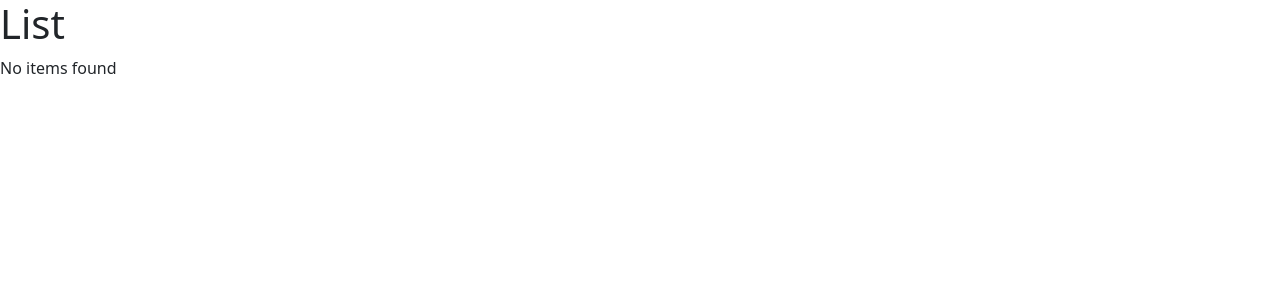
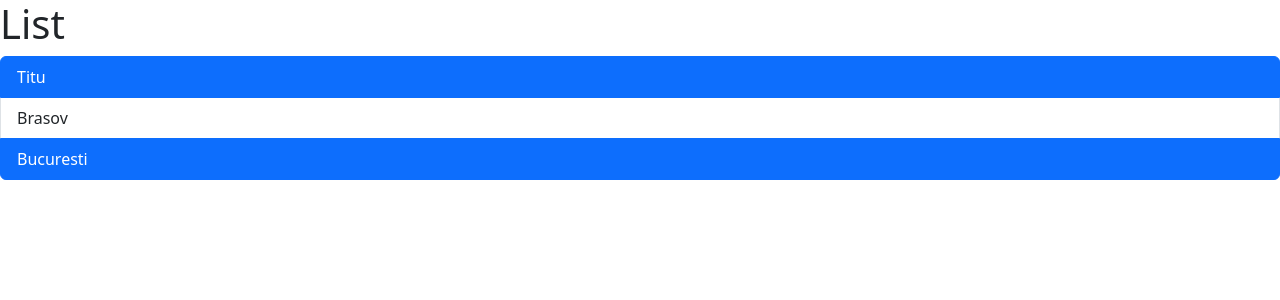
Before and after one commit to Adrian030304/Practice_React, a React (Vite) app: page / in a window 1280 px wide. Shown: the top 300 px of the page. Built offline with nearby package versions, Linux system fonts and the light colour scheme.

Commit message:
handle function on element click and conditional css class

```diff
--- a/src/components/ListGroup.tsx
+++ b/src/components/ListGroup.tsx
@@ -1,17 +1,28 @@
 
+import { MouseEvent } from "react";
 
 
 function ListGroup() {
     let items: string[] = ["Titu", "Brasov", "Bucuresti"]
-    items = []
+    let selectedIndex = 0;
+    const handleClick = (event:MouseEvent) => {
+        console.log(event)
+    }
 
     return (
     <>
     <h1>List</h1>
     {items.length === 0 && <p>No items found</p>}
     <ul className="list-group">
-        {items.map(item => (
-        <li key={item}>{item}</li>
+        {items.map((item, index) => (
+        <li
+        className={
+            index % 2 === selectedIndex
+            ? 'list-group-item active'
+            : 'list-group-item'}
+            onClick={handleClick}
+            key={item}>{item}
+        </li>
         ))}
     </ul>
     </>
```
